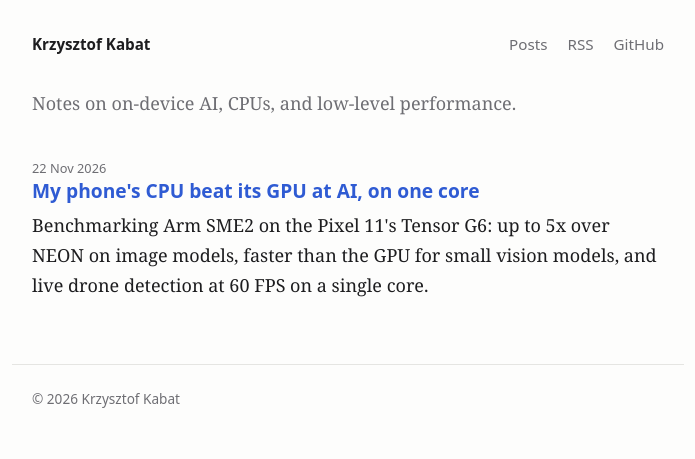
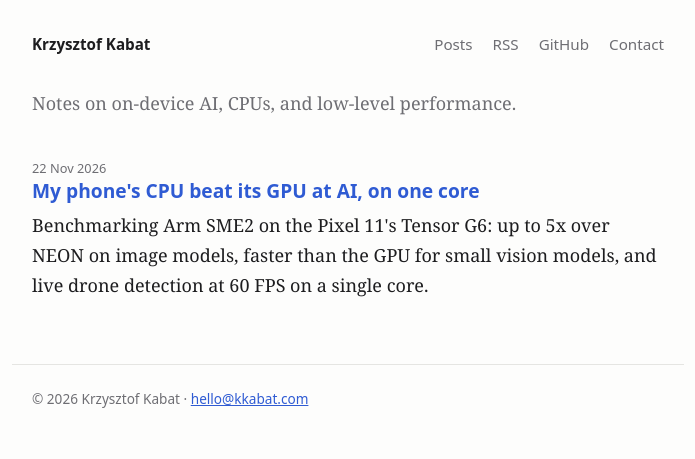
Before and after one commit to Othreumaru/blog, an Astro site: page / in a window 1280 px wide. Shown: the whole page, without its empty margins (292-987 px from the left). Built offline with nearby package versions, Linux system fonts and the light colour scheme; Astro itself is replaced by a stand-in of ours.

Commit message:
Add contact email and llama.cpp discussion link
Co-Authored-By: Claude Opus 5.5 <noreply@anthropic.com>
Claude-Session: https://claude.ai/code/session_017xrwdKbAsJBSN1bMdBMzP8

```diff
--- a/src/consts.ts
+++ b/src/consts.ts
@@ -2,6 +2,7 @@ export const SITE_TITLE = 'Krzysztof Kabat';
 export const SITE_DESCRIPTION =
   'Notes on on-device AI, CPUs, and low-level performance.';
 export const AUTHOR = 'Krzysztof (Christopher) Kabat';
+export const EMAIL = 'hello@kkabat.com';
 export const LINKS = {
   github: 'https://github.com/Othreumaru',
   linkedin: 'https://www.linkedin.com/in/', // TODO: add your LinkedIn handle
--- a/src/content/posts/sme2-cpu-beats-gpu.md
+++ b/src/content/posts/sme2-cpu-beats-gpu.md
@@ -96,3 +96,7 @@ To sum up:
 * **It's efficient.** Detection adds only about 0.5 W on top of the camera, so the camera, not the AI, sets the power budget. That's about 9.5 hours on battery, or always-on with a small solar panel.
 
 Your next AI accelerator might already be in your CPU.
+
+---
+
+Questions, corrections or your own SME2 numbers? Email me at [hello@kkabat.com](mailto:hello@kkabat.com) or join the [llama.cpp discussion](https://github.com/ggml-org/llama.cpp/discussions/32895).
--- a/src/layouts/Base.astro
+++ b/src/layouts/Base.astro
@@ -1,5 +1,5 @@
 ---
-import { SITE_TITLE, SITE_DESCRIPTION, LINKS } from '../consts';
+import { SITE_TITLE, SITE_DESCRIPTION, LINKS, EMAIL } from '../consts';
 
 interface Props {
   title?: string;
@@ -36,13 +36,14 @@ const ogImage = image ? new URL(image, Astro.site).href : undefined;
         <a href="/">Posts</a>
         <a href="/rss.xml">RSS</a>
         <a href={LINKS.github}>GitHub</a>
+        <a href={`mailto:${EMAIL}`}>Contact</a>
       </nav>
     </header>
     <main>
       <slot />
     </main>
     <footer class="site">
-      <span>© {new Date().getFullYear()} {SITE_TITLE}</span>
+      <span>© {new Date().getFullYear()} {SITE_TITLE} · <a href={`mailto:${EMAIL}`}>{EMAIL}</a></span>
     </footer>
   </body>
 </html>
```
